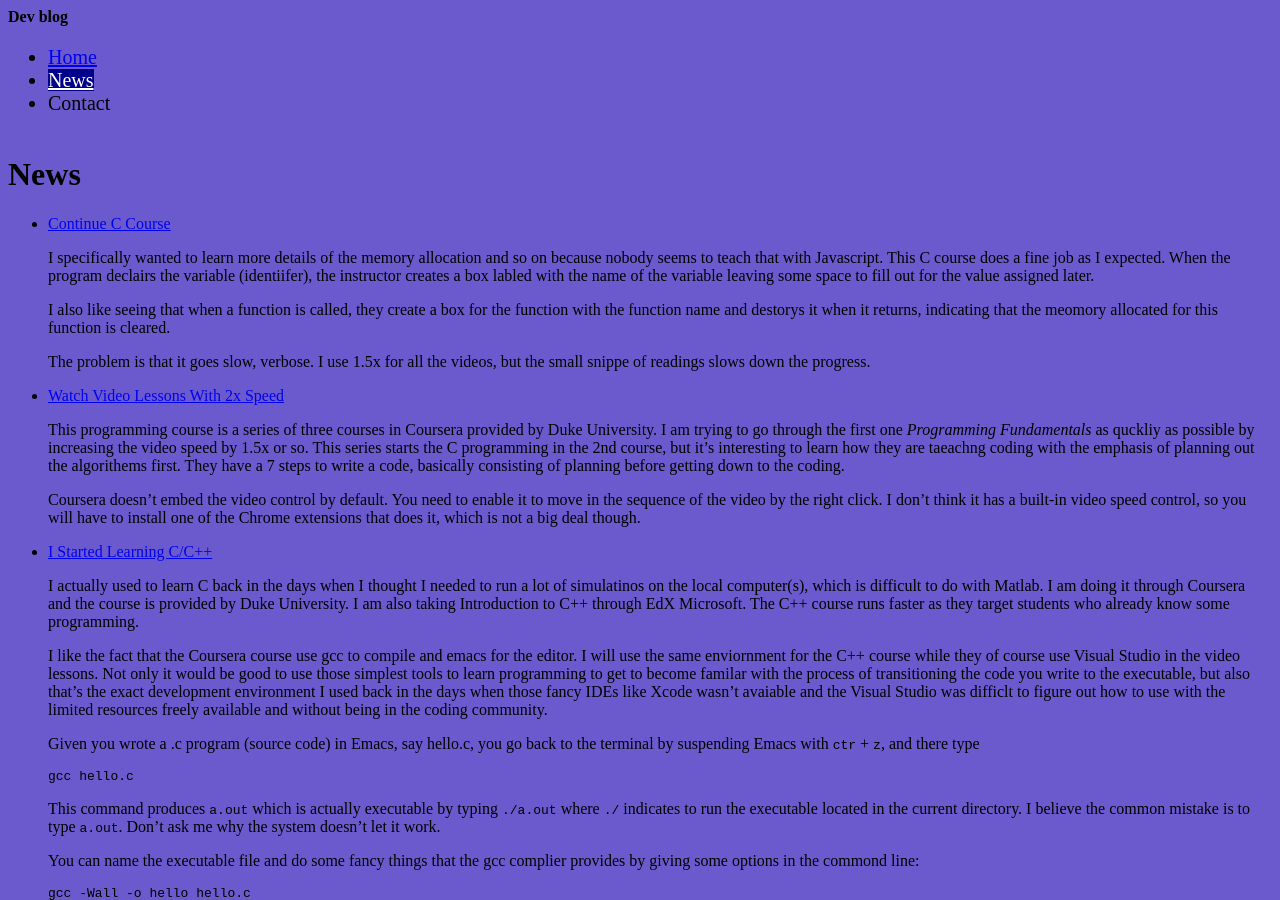
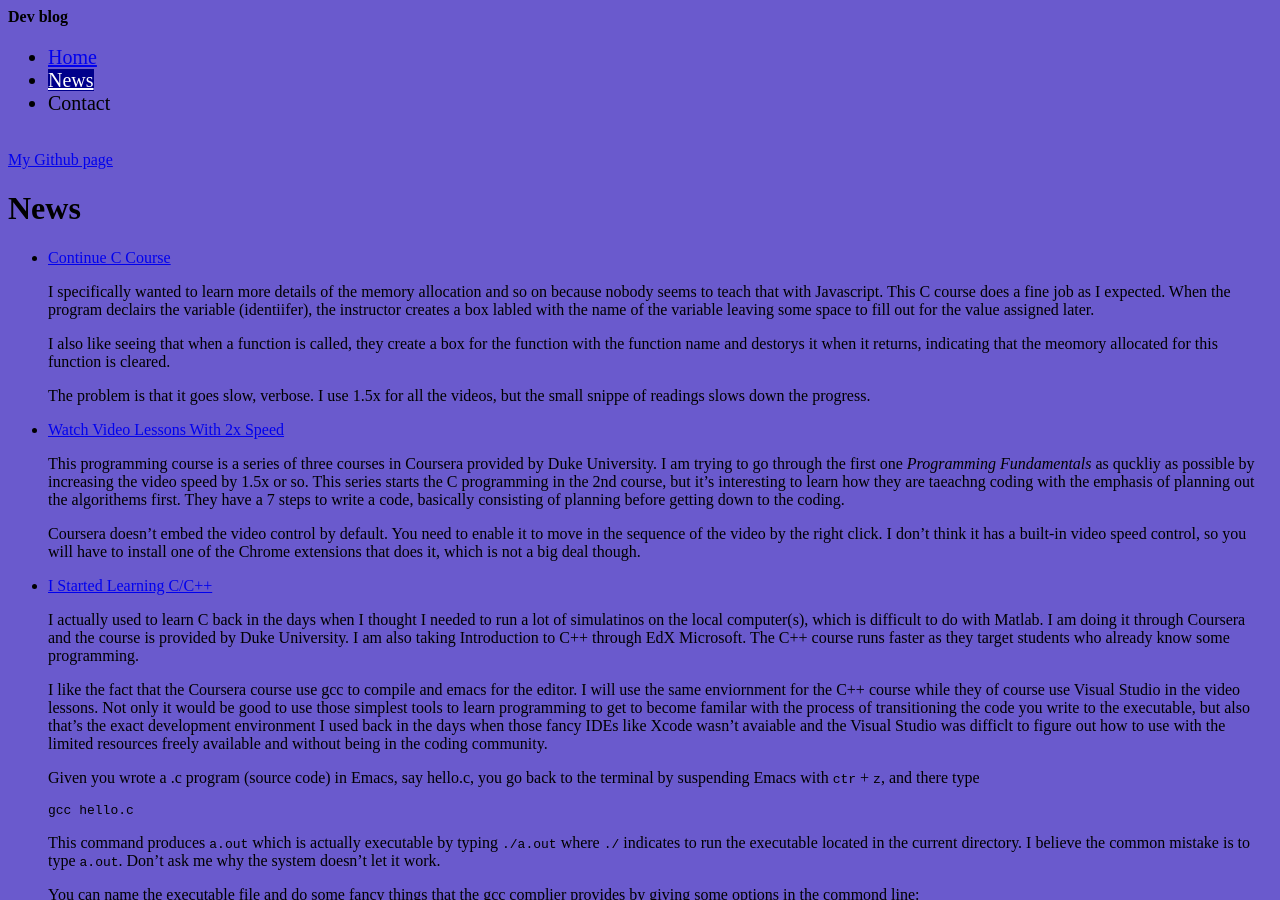
Before and after one commit to ikuyasu/devblog, a Jekyll site: the page built from news.html, in a window 1280 px wide and 900 px high. Built offline with Jekyll 4.4.1, drawn with Linux system fonts in a browser that asks for light colours.

Commit message:
Add another amazon affiliate link and github repo

```diff
--- a/_layouts/default.html
+++ b/_layouts/default.html
@@ -9,8 +9,10 @@
 </head>
 <body>
   {% include header.html %}
+  <p><a href="https://github.com/ikuyasu/devblog">My Github page</a></p>
   {{ content }}
   <iframe style="width:120px;height:240px;" marginwidth="0" marginheight="0" scrolling="no" frameborder="0" src="//ws-na.amazon-adsystem.com/widgets/q?ServiceVersion=20070822&OneJS=1&Operation=GetAdHtml&MarketPlace=US&source=ss&ref=as_ss_li_til&ad_type=product_link&tracking_id=ikuyas-20&marketplace=amazon&region=US&placement=B00OMDZAV0&asins=B00OMDZAV0&linkId=150ebb775063830118ac213cf1b6d5fa&show_border=true&link_opens_in_new_window=true"></iframe>
+  <iframe style="width:120px;height:240px;" marginwidth="0" marginheight="0" scrolling="no" frameborder="0" src="//ws-na.amazon-adsystem.com/widgets/q?ServiceVersion=20070822&OneJS=1&Operation=GetAdHtml&MarketPlace=US&source=ss&ref=as_ss_li_til&ad_type=product_link&tracking_id=ikuyas-20&marketplace=amazon&region=US&placement=B07588QHHD&asins=B07588QHHD&linkId=304d29b623daee6ebf41eb4fae08a16f&show_border=true&link_opens_in_new_window=true"></iframe>
   {% include footer.html %}
 </body>
 </html>
```
